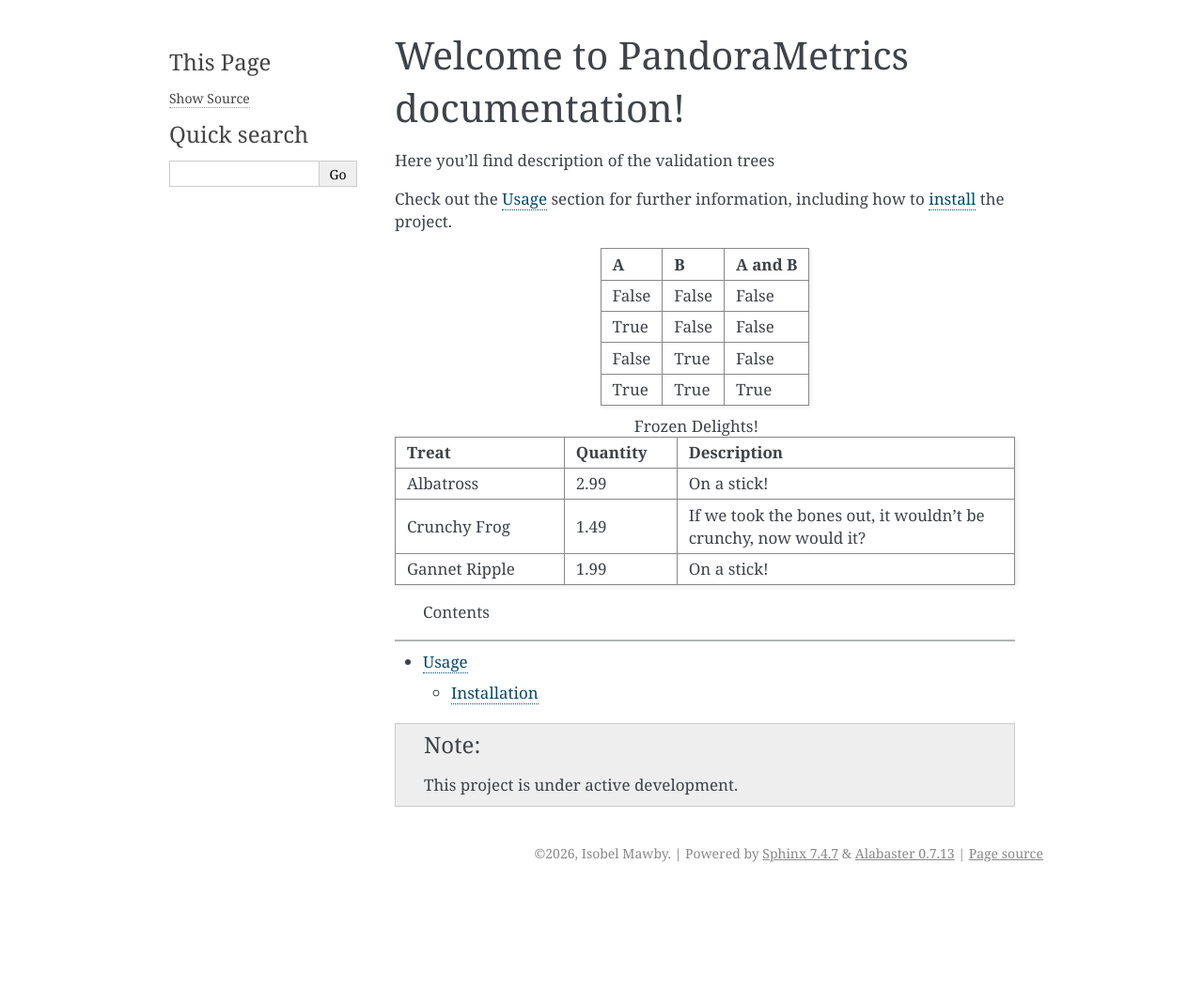
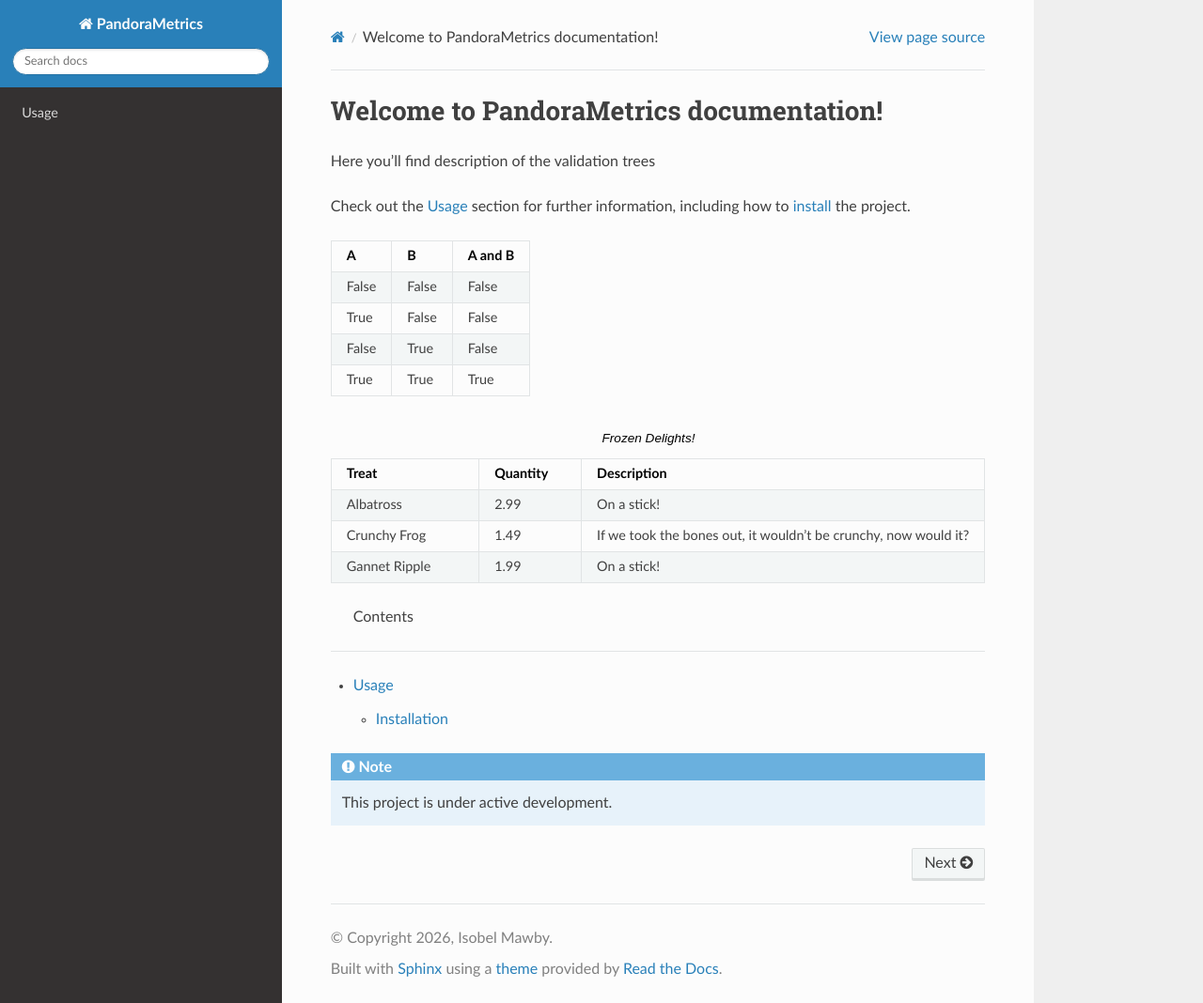
Before and after one commit to imawby/PandoraValidationDocs, a Sphinx documentation site: the page built from docs/source/index.rst, in a window 1280 px wide and 1068 px high. Shown: the whole window at 94% size. Built offline with Sphinx 7.4.7 and the Read the Docs theme 3.1.0, drawn with Linux system fonts in a browser that asks for light colours.

Commit message:
adding theme

```diff
--- a/docs/requirements.txt
+++ b/docs/requirements.txt
@@ -1,3 +1,3 @@
 sphinx==7.1.2
 sphinx-rtd-theme==1.3.0rc1
-pip install sphinx_rtd_theme:
+sphinx_rtd_theme>=1.0
--- a/docs/source/conf.py
+++ b/docs/source/conf.py
@@ -15,7 +15,6 @@ release = '0.1'
 # https://www.sphinx-doc.org/en/master/usage/configuration.html#general-configuration
 
 extensions = ['sphinx_rtd_theme']
-html_theme = "sphinx_rtd_theme"
 
 
 templates_path = ['_templates']
@@ -26,5 +25,9 @@ exclude_patterns = []
 # -- Options for HTML output -------------------------------------------------
 # https://www.sphinx-doc.org/en/master/usage/configuration.html#options-for-html-output
 
-html_theme = 'alabaster'
 html_static_path = ['_static']
+
+html_theme = 'sphinx_rtd_theme'
+
+# -- Options for EPUB output
+epub_show_urls = 'footnote'
```
